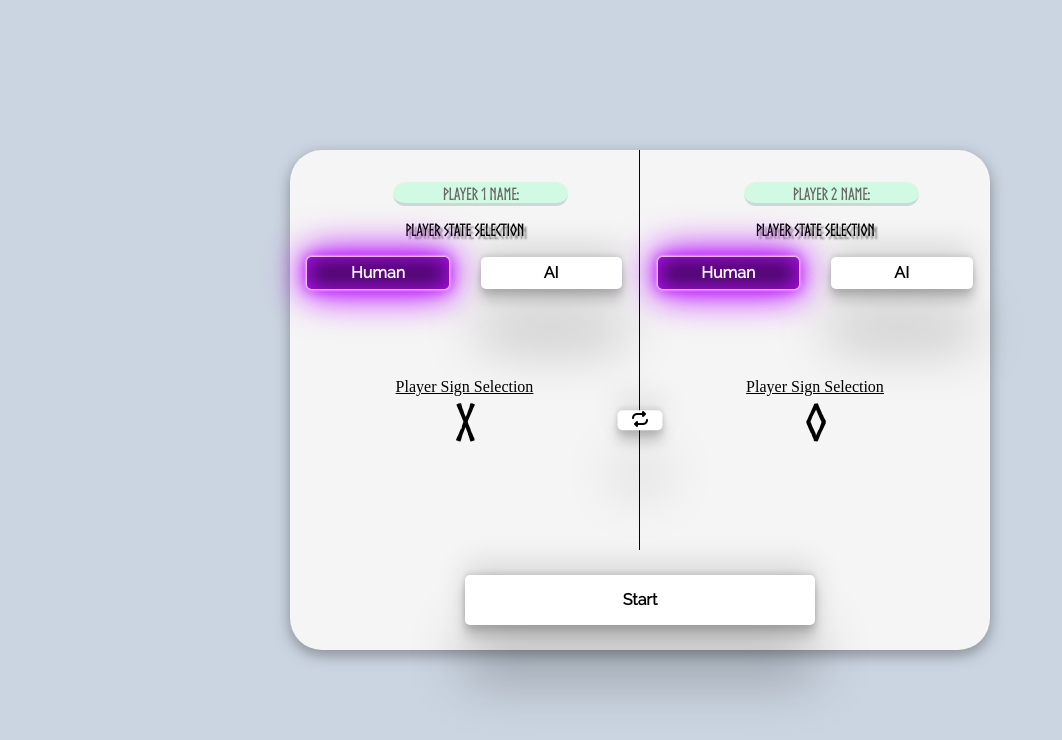
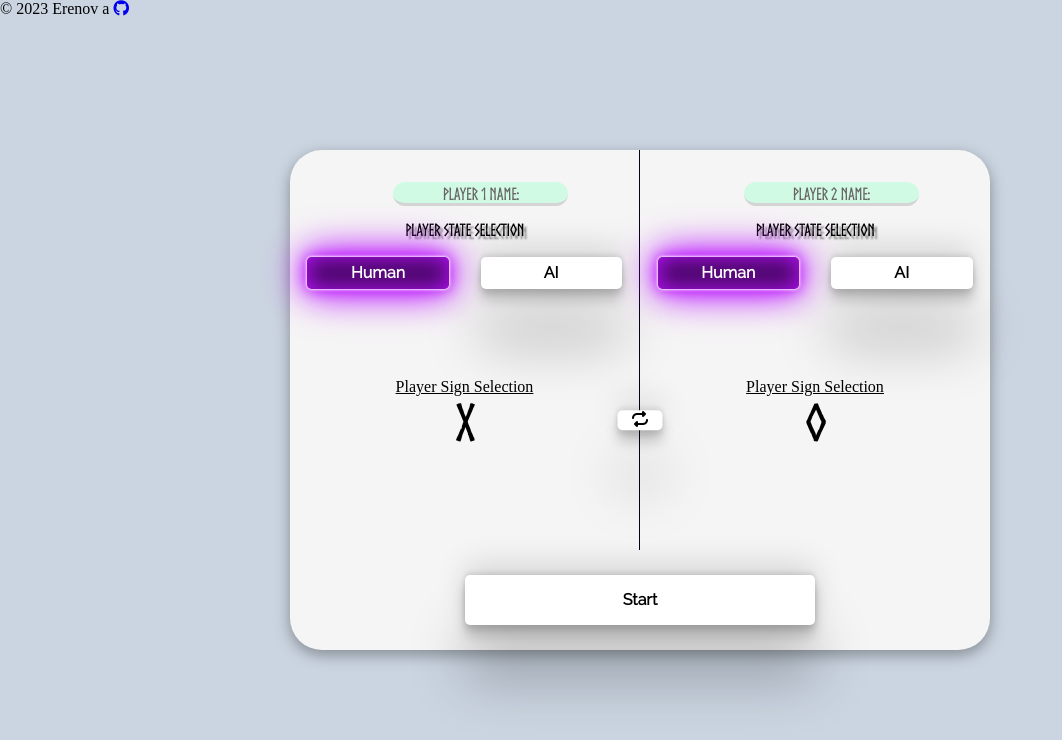
Before and after one commit to erenova/tic-tac-toe, a plain HTML site: page index.html in a window 1280 px wide. Shown: the whole page, without its empty margins (0-1062 px from the left). Drawn offline with Linux system fonts and the light colour scheme.

Commit message:
add footer section

```diff
--- a/index.html
+++ b/index.html
@@ -106,7 +106,8 @@
             <button data-button-type="repeat"><i class="fa-solid fa-arrows-rotate"></i></button>
         </div>
     </div>
-    <div class="footer"></div>
+    <div class="footer">© 2023 Erenov <span>a <a target="_blank" href="https://github.com/erenova"><i
+                    class="fa-brands fa-github"></i></a></i></span></div>
     <script src="https://kit.fontawesome.com/c92ddab15c.js" crossorigin="anonymous"></script>
 </body>
 
```
